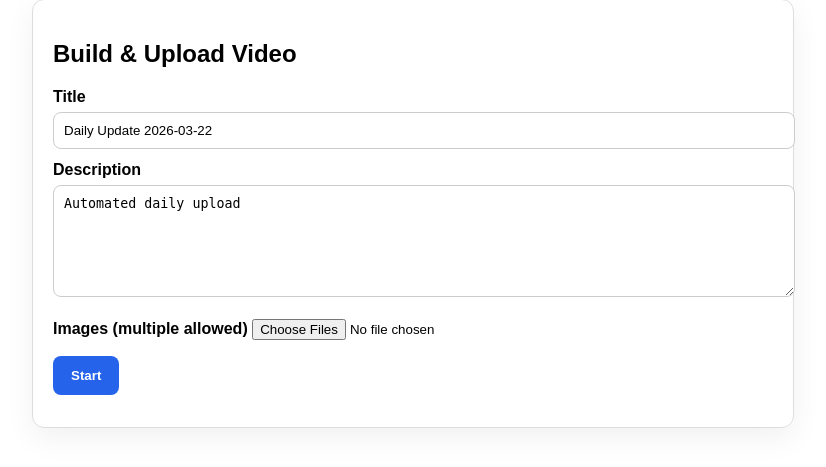
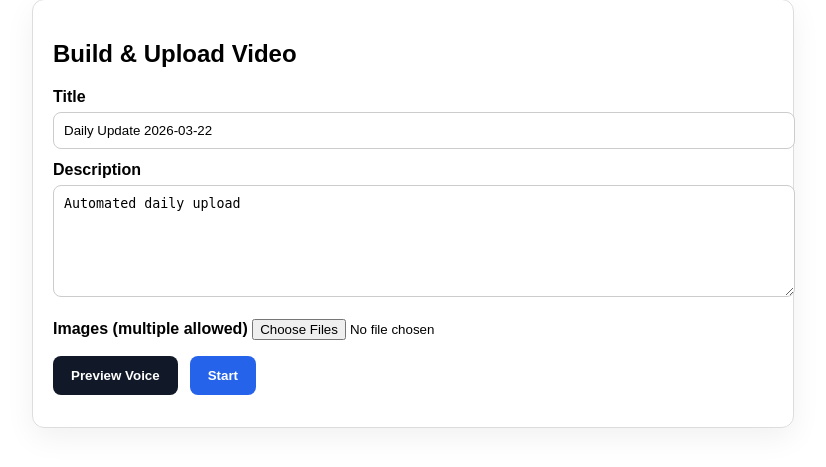
Before and after one commit to ravichigurupalli/VideoBuild, a Flask app: page / in a window 1280 px wide. Shown: the part 25-492 px from the top of the page, without its empty margins (227-1053 px from the left). Run offline with Flask 3, Linux system fonts and the light colour scheme.

Commit message:
Add voice preview feature and natural sorting for image files

```diff
--- a/app/video_builder.py
+++ b/app/video_builder.py
@@ -2,6 +2,7 @@ from __future__ import annotations
 
 from datetime import date
 from pathlib import Path
+import re
 from typing import Iterable
 
 from moviepy.editor import AudioFileClip, CompositeAudioClip, ImageClip, afx, concatenate_videoclips
@@ -17,6 +18,10 @@ except Exception:
 
 from .config import Settings
 from .tts import synthesize_to_file
+
+
+def natural_sort_key(value: str) -> list[int | str]:
+    return [int(part) if part.isdigit() else part.lower() for part in re.split(r"(\d+)", value)]
 
 
 def _fit_image_clip(clip: ImageClip, resolution: tuple[int, int]) -> ImageClip:
@@ -40,7 +45,10 @@ def _fit_image_clip(clip: ImageClip, resolution: tuple[int, int]) -> ImageClip:
 
 
 def build_slideshow(settings: Settings, image_paths: Iterable[Path], narration: str | None = None) -> Path:
-    image_list = [p for p in image_paths if p.is_file()]
+    image_list = sorted(
+        [p for p in image_paths if p.is_file()],
+        key=lambda path: natural_sort_key(path.name),
+    )
     if not image_list:
         raise FileNotFoundError(f"No images found in {settings.slides_dir}")
 
--- a/app/web.py
+++ b/app/web.py
@@ -1,13 +1,16 @@
 from __future__ import annotations
 
+import io
 import tempfile
 from pathlib import Path
 from typing import List
+from werkzeug.utils import secure_filename
 
-from flask import Flask, render_template, request
+from flask import Flask, render_template, request, send_file
 
 from .config import load_settings
-from .video_builder import build_slideshow, default_title
+from .tts import synthesize_to_file
+from .video_builder import build_slideshow, default_title, natural_sort_key
 from .youtube_client import upload_video
 
 app = Flask(
@@ -40,11 +43,13 @@ def build():
     with tempfile.TemporaryDirectory(prefix="videobuild_") as tmpdir:
         tmp_path = Path(tmpdir)
         saved_paths: List[Path] = []
-        for idx, file_storage in enumerate(files, start=1):
+        for file_storage in sorted(files, key=lambda item: natural_sort_key(item.filename or "")):
             if not file_storage.filename:
                 continue
-            ext = Path(file_storage.filename).suffix or ".png"
-            dest = tmp_path / f"slide_{idx:03d}{ext}"
+            safe_name = secure_filename(Path(file_storage.filename).name)
+            if not safe_name:
+                continue
+            dest = tmp_path / safe_name
             file_storage.save(dest)
             saved_paths.append(dest)
 
@@ -58,5 +63,33 @@ def build():
     return {"status": "ok", "title": title}
 
 
+@app.post("/preview-voice")
+def preview_voice():
+    if not settings.enable_tts:
+        return {"error": "TTS preview is disabled. Set ENABLE_TTS=true in .env."}, 400
+
+    description = request.form.get("description") or settings.video_description
+    if not description or not description.strip():
+        return {"error": "Description is required for voice preview."}, 400
+
+    voice_path = synthesize_to_file(settings, description)
+    audio_bytes = voice_path.read_bytes()
+
+    try:
+        if voice_path.exists():
+            voice_path.unlink()
+        if voice_path.parent.exists():
+            voice_path.parent.rmdir()
+    except Exception:
+        pass
+
+    return send_file(
+        io.BytesIO(audio_bytes),
+        mimetype="audio/wav",
+        as_attachment=False,
+        download_name="voice-preview.wav",
+    )
+
+
 if __name__ == "__main__":
     app.run(debug=True, port=5000)
--- a/templates/index.html
+++ b/templates/index.html
@@ -13,7 +13,10 @@
     input[type="file"] { margin-top: 6px; }
     button { margin-top: 16px; padding: 12px 18px; border: none; border-radius: 8px; background: #2563eb; color: white; font-weight: 700; cursor: pointer; }
     button:disabled { opacity: 0.6; cursor: not-allowed; }
+    .actions { display: flex; gap: 12px; flex-wrap: wrap; }
+    .secondary { background: #111827; }
     .status { margin-top: 12px; font-weight: 600; }
+    audio { margin-top: 12px; width: 100%; }
   </style>
 </head>
 <body>
@@ -29,19 +32,62 @@
       <label>Images (multiple allowed)
         <input type="file" name="images" multiple accept="image/*" />
       </label>
-      <button type="submit">Start</button>
+      <div class="actions">
+        <button type="button" id="previewBtn" class="secondary">Preview Voice</button>
+        <button type="submit" id="buildBtn">Start</button>
+      </div>
       <div id="status" class="status"></div>
+      <audio id="previewAudio" controls hidden></audio>
     </form>
   </div>
   <script>
     const form = document.getElementById('form');
     const statusEl = document.getElementById('status');
+    const previewBtn = document.getElementById('previewBtn');
+    const buildBtn = document.getElementById('buildBtn');
+    const previewAudio = document.getElementById('previewAudio');
+
+    previewBtn.addEventListener('click', async () => {
+      statusEl.textContent = 'Generating voice preview...';
+      previewBtn.disabled = true;
+      buildBtn.disabled = true;
+      previewAudio.hidden = true;
+      previewAudio.pause();
+      if (previewAudio.dataset.objectUrl) {
+        URL.revokeObjectURL(previewAudio.dataset.objectUrl);
+        delete previewAudio.dataset.objectUrl;
+      }
+
+      try {
+        const data = new FormData();
+        data.append('description', form.elements.description.value);
+        const res = await fetch('/preview-voice', { method: 'POST', body: data });
+        if (!res.ok) {
+          const json = await res.json();
+          throw new Error(json.error || 'Failed to preview voice');
+        }
+
+        const blob = await res.blob();
+        const objectUrl = URL.createObjectURL(blob);
+        previewAudio.src = objectUrl;
+        previewAudio.dataset.objectUrl = objectUrl;
+        previewAudio.hidden = false;
+        await previewAudio.play();
+        statusEl.textContent = 'Voice preview ready';
+      } catch (err) {
+        statusEl.textContent = 'Error: ' + err.message;
+      } finally {
+        previewBtn.disabled = false;
+        buildBtn.disabled = false;
+      }
+    });
+
     form.addEventListener('submit', async (e) => {
       e.preventDefault();
       statusEl.textContent = 'Uploading and building...';
       const data = new FormData(form);
-      const btn = form.querySelector('button');
-      btn.disabled = true;
+      previewBtn.disabled = true;
+      buildBtn.disabled = true;
       try {
         const res = await fetch('/build', { method: 'POST', body: data });
         const json = await res.json();
@@ -50,7 +96,8 @@
       } catch (err) {
         statusEl.textContent = 'Error: ' + err.message;
       } finally {
-        btn.disabled = false;
+        previewBtn.disabled = false;
+        buildBtn.disabled = false;
       }
     });
   </script>
```
Also changed, not shown: 1 other file.
